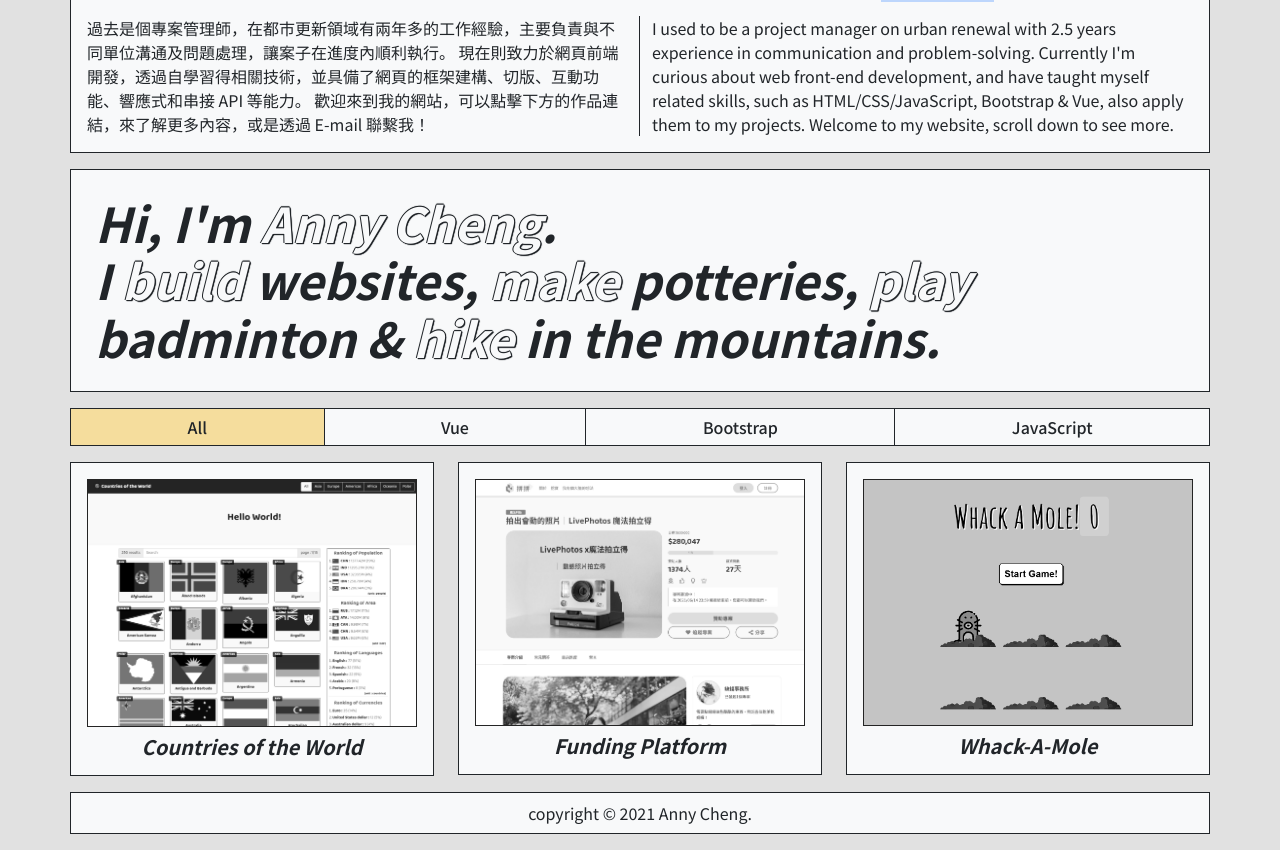
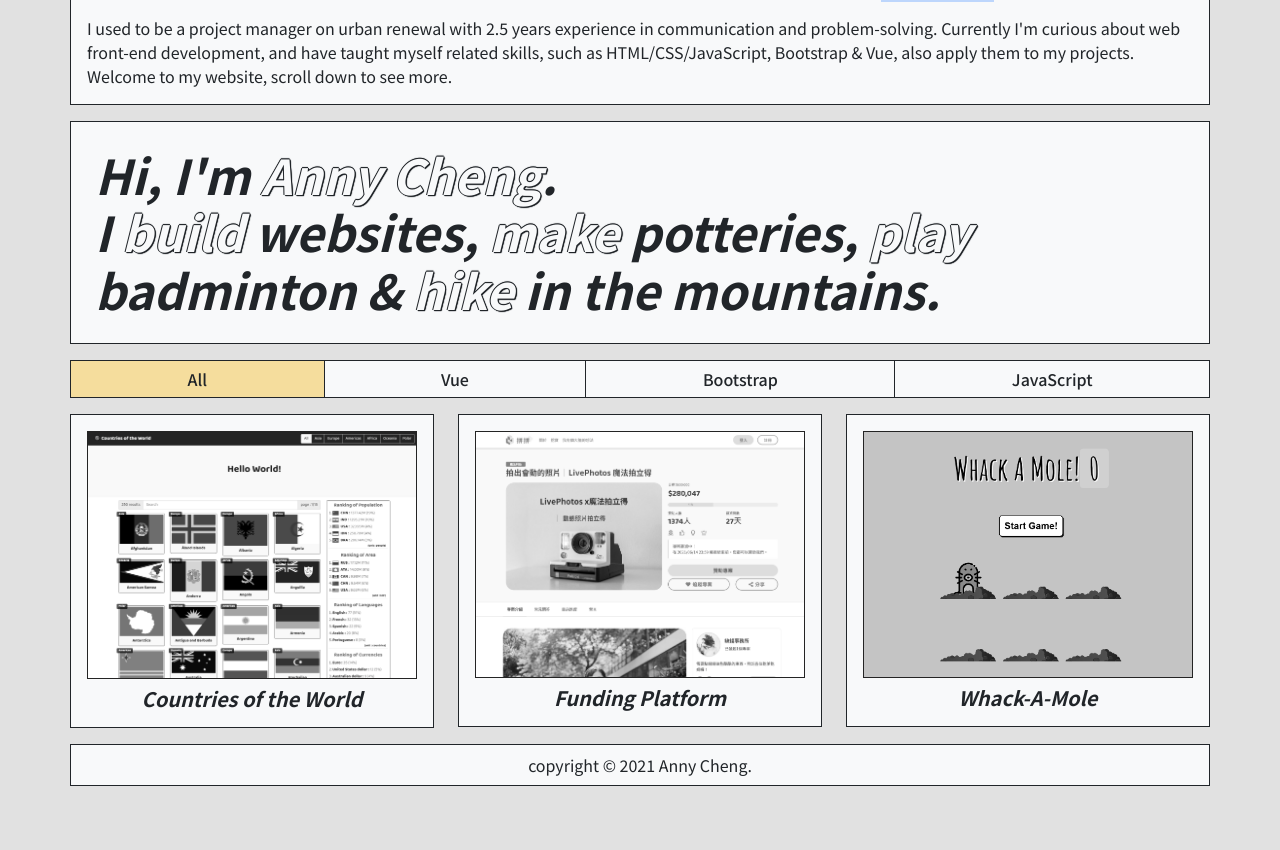
Before and after one commit to chengyuu/chengyuu.github.io, a plain HTML site: page index.html in a window 1280 px wide. Both pictures are taken after a click on the link "About". Shown: the part 75-925 px from the top of the page. After the commit the page ends 877 px from the top, so only its background shows below. Drawn offline with nearby package versions, Linux system fonts and the light colour scheme; a web font is replaced by a local one.

Commit message:
feat: add a

```diff
--- a/index.html
+++ b/index.html
@@ -64,11 +64,7 @@
     <!--desktop accordion content-->
     <div class="d-none d-md-block" id="accordionContent">
       <div class="fade accordion-collapse collapse border border-top-0 border-dark p-3" id="about">
-        <div class="row">
-          <div class="col-6" v-for="item in about.desktop">
-            {{item}}
-          </div>
-        </div>
+        {{about.desktop}}
       </div>
       <div class="fade accordion-collapse collapse border border-top-0 border-dark p-3" id="contact">
         <ul class="m-0 ps-3">
@@ -169,9 +165,7 @@
         })
         const about = ref({
           mobile: "Hey there, I'm Anny Cheng, a junior front-end developer based in Taipei, Taiwan. Please feel free to contact me via mail. ㋡",
-          desktop: [
-            "過去是個專案管理師，在都市更新領域有兩年多的工作經驗，主要負責與不同單位溝通及問題處理，讓案子在進度內順利執行。 現在則致力於網頁前端開發，透過自學習得相關技術，並具備了網頁的框架建構、切版、互動功能、響應式和串接 API 等能力。 歡迎來到我的網站，可以點擊下方的作品連結，來了解更多內容，或是透過 E-mail 聯繫我！",
-            "I used to be a project manager on urban renewal with 2.5 years experience in communication and problem-solving. Currently I'm curious about web front-end development, and have taught myself related skills, such as HTML/CSS/JavaScript, Bootstrap & Vue, also apply them to my projects. Welcome to my website, scroll down to see more."]
+          desktop: "I used to be a project manager on urban renewal with 2.5 years experience in communication and problem-solving. Currently I'm curious about web front-end development, and have taught myself related skills, such as HTML/CSS/JavaScript, Bootstrap & Vue, also apply them to my projects. Welcome to my website, scroll down to see more."
         })
         const contacts = ref([
           {
```
